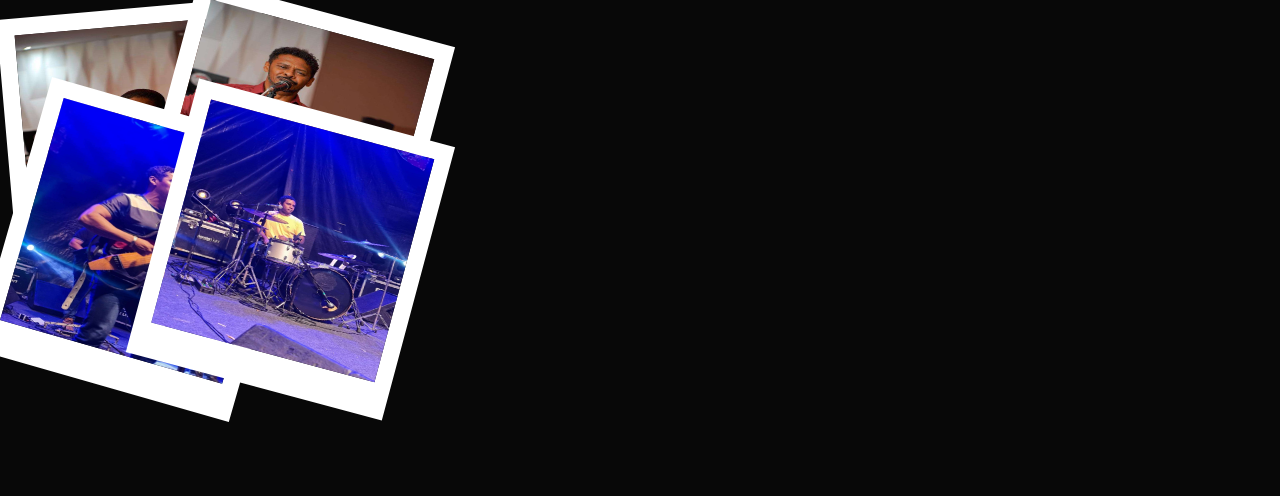
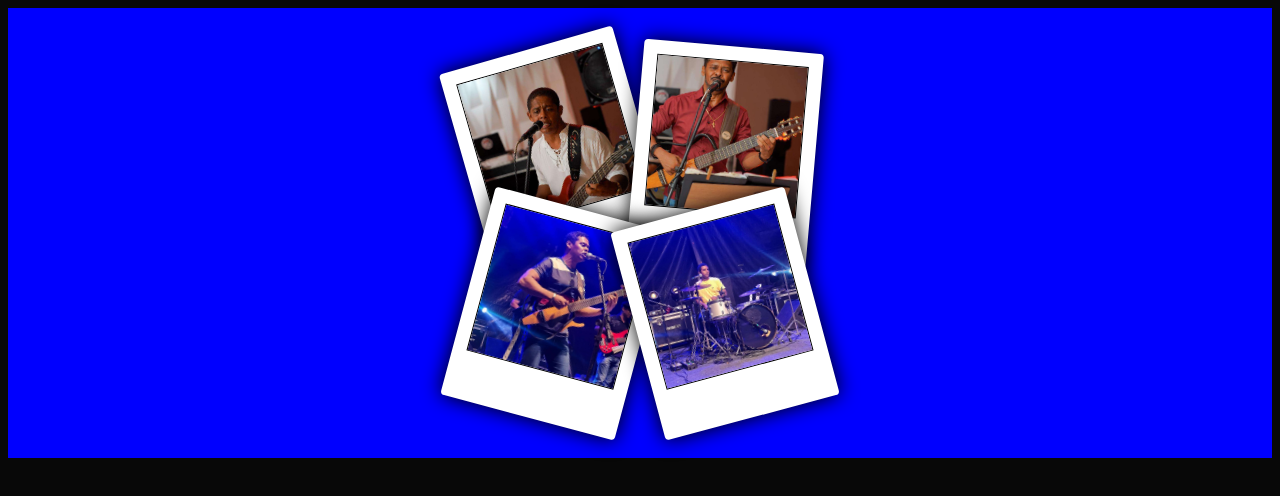
Before and after one commit to DevFirstVaga/banda-ensaios-front, a React (Vite) app: page / in a window 1280 px wide. Shown: the top 496 px of the page. Built offline with nearby package versions, Linux system fonts and the light colour scheme.

Commit message:
fix: add PolaroidGrid

```diff
--- a/package.json
+++ b/package.json
@@ -4,7 +4,7 @@
   "version": "0.0.0",
   "type": "module",
   "scripts": {
-    "dev": "vite",
+    "dev": "vite --host",
     "build": "vite build",
     "lint": "eslint src --ext js,jsx --report-unused-disable-directives --max-warnings 0",
     "preview": "vite preview"
--- a/src/components/BandArt/Polaroid.jsx
+++ /dev/null
@@ -1,8 +0,0 @@
-import * as S from './styled'
-
-export function Polaroid ({transform, src, alt, border, transition,zIndex}) {
-
-  return (
-    <S.Polaroid src={'/images/' + src} transition={transition} alt={alt} transform={transform} border={border} zIndex={zIndex} />
-  )
-}
--- a/src/components/BandArt/index.jsx
+++ /dev/null
@@ -1,17 +0,0 @@
-import * as S from "./styled"
-import { Polaroid } from "./Polaroid";
-
-function BandArt() {
-  return (
-    <S.Wrapper
-
-    >
-      <Polaroid src='polaroid1.jpg' transform='translateX(0) rotate(-5deg)'   />
-      <Polaroid src='polaroid2.jpg' transform='translateX(150px) rotate(15deg)'   />
-      <Polaroid src='polaroid3.jpg' transform='translateX(0px) translateY(100px) rotate(16deg)'  />
-      <Polaroid src='polaroid4.jpg' transform='translateX(150px) translateY(100px) rotate(15deg)'  />
-    </S.Wrapper>
-  )
-}
-
-export default BandArt;
--- a/src/components/BandArt/styled.js
+++ /dev/null
@@ -1,45 +0,0 @@
-import { styled, css } from "styled-components";
-
-export const Wrapper = styled.div`
-  ${() => css`
-    width: 100vw;
-    height: 300px;
-    position: relative;
-  `}
-`;
-
-const globals = Object.freeze({
-  polaroidBorderColor: "#fff",
-});
-
-const { polaroidBorderColor } = globals;
-
-export const Polaroid = styled.img`
-  ${({ objectFit, aspectRatio, transform, zIndex, transition }) => css`
-    position: absolute;
-    transition: ${transition} transform ease-in-out infinite;
-    width: 61mm;
-    height: 61mm;
-    object-fit: ${objectFit || ""};
-    aspect-ratio: ${aspectRatio || ""};
-    transform: ${transform};
-    position: absolute;
-    z-index: ${zIndex};
-    border: 4.5mm solid ${polaroidBorderColor};
-    border-bottom: 9.5mm solid ${polaroidBorderColor};
-
-    @media screen and (max-width: 480px) {
-      width: 45.75mm;
-      height: 45.75mm;
-      border: 3mm solid ${polaroidBorderColor};
-      border-bottom: 6.25mm solid ${polaroidBorderColor};
-    }
-
-    @media screen and (max-width: 320px) {
-      width: 30.5mm;
-      height: 30.5mm;
-      border: 2.25mm solid ${polaroidBorderColor};
-      border-bottom: 4.75mm solid ${polaroidBorderColor};
-    }
-  `}
-`;
--- /dev/null
+++ b/src/components/PolaroidsGrid/Polaroid.jsx
@@ -0,0 +1,24 @@
+import * as S from "./styled"
+
+function Polaroid({
+  src,
+  alt,
+  zIndex,
+  transition,
+  transform,
+}) {
+  return (
+   <S.PolaroidWrapper
+      transition={transition}
+      transform={transform}
+      zIndex={zIndex}
+    >
+      <S.PolaroidImg
+        alt={alt}
+        src={src}
+      />
+   </S.PolaroidWrapper>
+  )
+}
+
+export default Polaroid;
--- /dev/null
+++ b/src/components/PolaroidsGrid/index.jsx
@@ -0,0 +1,27 @@
+import * as S from "./styled"
+import Polaroid from "./Polaroid";
+
+function PolaroidsGrid(){
+  return(
+    <S.Wrapper>
+      <Polaroid
+        src="/images/polaroid1.jpg"
+        transform="rotate(-16deg)"
+      />
+      <Polaroid
+        src="/images/polaroid2.jpg"
+        transform="rotate(5deg)"
+      />
+      <Polaroid
+        src="/images/polaroid3.jpg"
+        transform="rotate(15deg)"
+      />
+      <Polaroid
+        src="/images/polaroid4.jpg"
+        transform="rotate(-15deg)"
+      />
+    </S.Wrapper>
+  )
+}
+
+export default PolaroidsGrid
--- /dev/null
+++ b/src/components/PolaroidsGrid/styled.js
@@ -0,0 +1,38 @@
+import styled, { css } from "styled-components";
+
+export const Wrapper = styled.div`
+  background-color: blue;
+  display: grid;
+  grid-template-columns: repeat(2, 170px);
+  grid-template-rows: repeat(2, 160px);
+  place-items: center;
+  place-content: center;
+  height: 450px
+`
+
+export const PolaroidImg = styled.img`
+  border: solid 1px black;
+  width: 150px;
+  height: 150px;
+  object-fit: cover;
+  border: solid 1px black;
+`
+
+export const PolaroidWrapper = styled.div`
+  ${({
+    transform,
+    zIndex,
+  }) => css`
+    display: grid;
+    justify-content: center;
+    align-items: center;
+    padding-bottom: 35px;
+    background-color: white;
+    width: 180px;
+    height: 180px;
+    box-shadow: 0 0 20px black;
+    border-radius: 4px;
+    transform: ${transform};
+    z-index: ${zIndex};
+  `}
+`
--- a/src/view/Home.jsx
+++ b/src/view/Home.jsx
@@ -1,10 +1,10 @@
-import BandArt from "../components/BandArt";
-
-
+import PolaroidsGrid from "../components/PolaroidsGrid";
 
 function Home() {
   return (
-      <BandArt />
+    <>
+      <PolaroidsGrid />
+    </>
   )
 }
 
```
Also changed, not shown: 1 other file (tests, documents, lock files or other folders).
